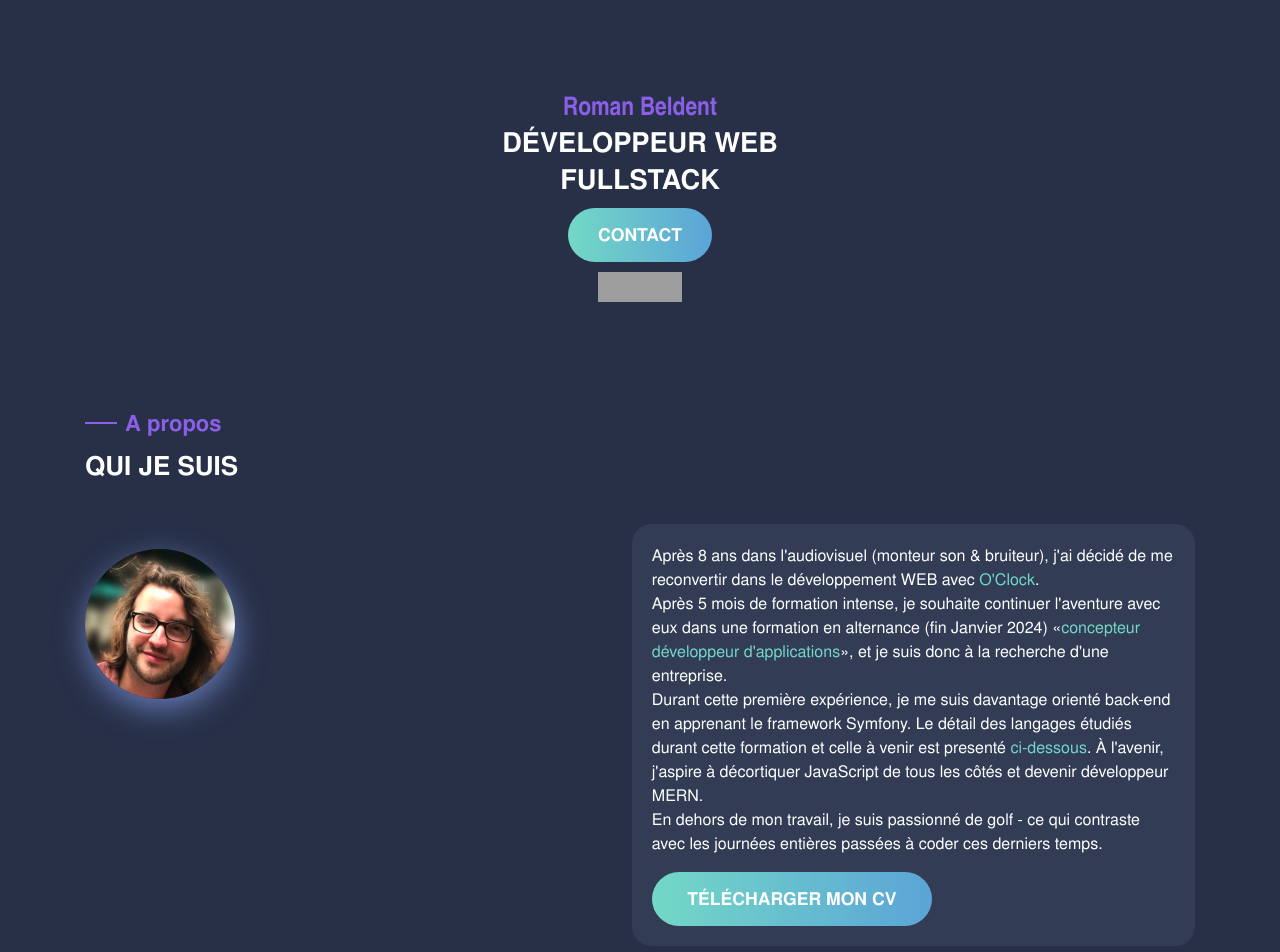
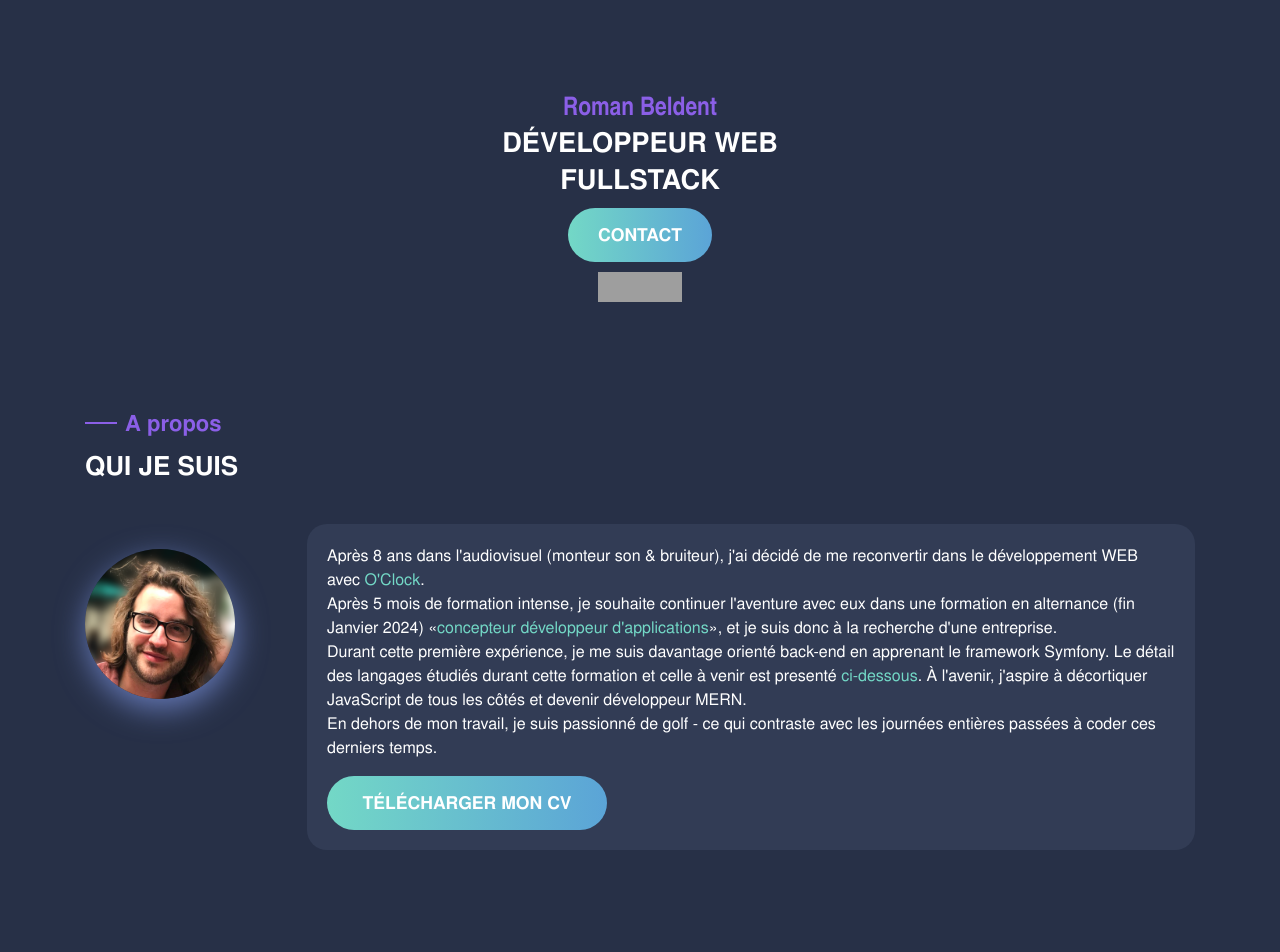
Before and after one commit to RomanBeldent/portfolio, a React (Vite) app: page / in a window 1280 px wide. Shown: the top 952 px of the page. Built offline with nearby package versions, Linux system fonts and the light colour scheme; grey boxes are pictures that could not be loaded.

Commit message:
width fix on resume

```diff
--- a/src/components/AboutSection/AboutSection.scss
+++ b/src/components/AboutSection/AboutSection.scss
@@ -6,7 +6,7 @@
 }
 
 .resume {
-    width: 44vw;
+    width: 80%;
     border-radius: 20px;
     background-color: #323C55;
     padding: 20px;
```
Also changed, not shown: 3 other files (tests, documents, lock files or other folders).
